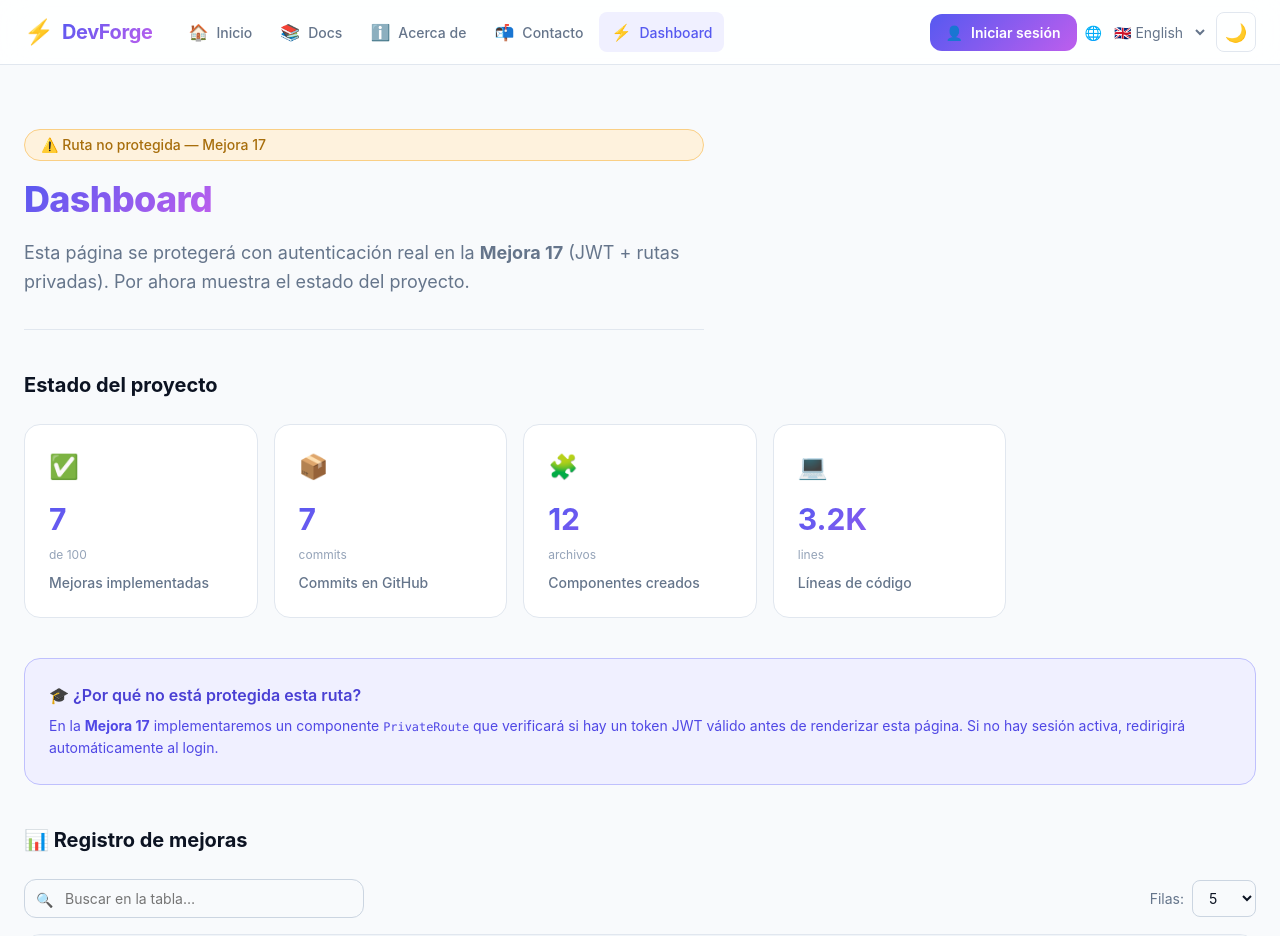
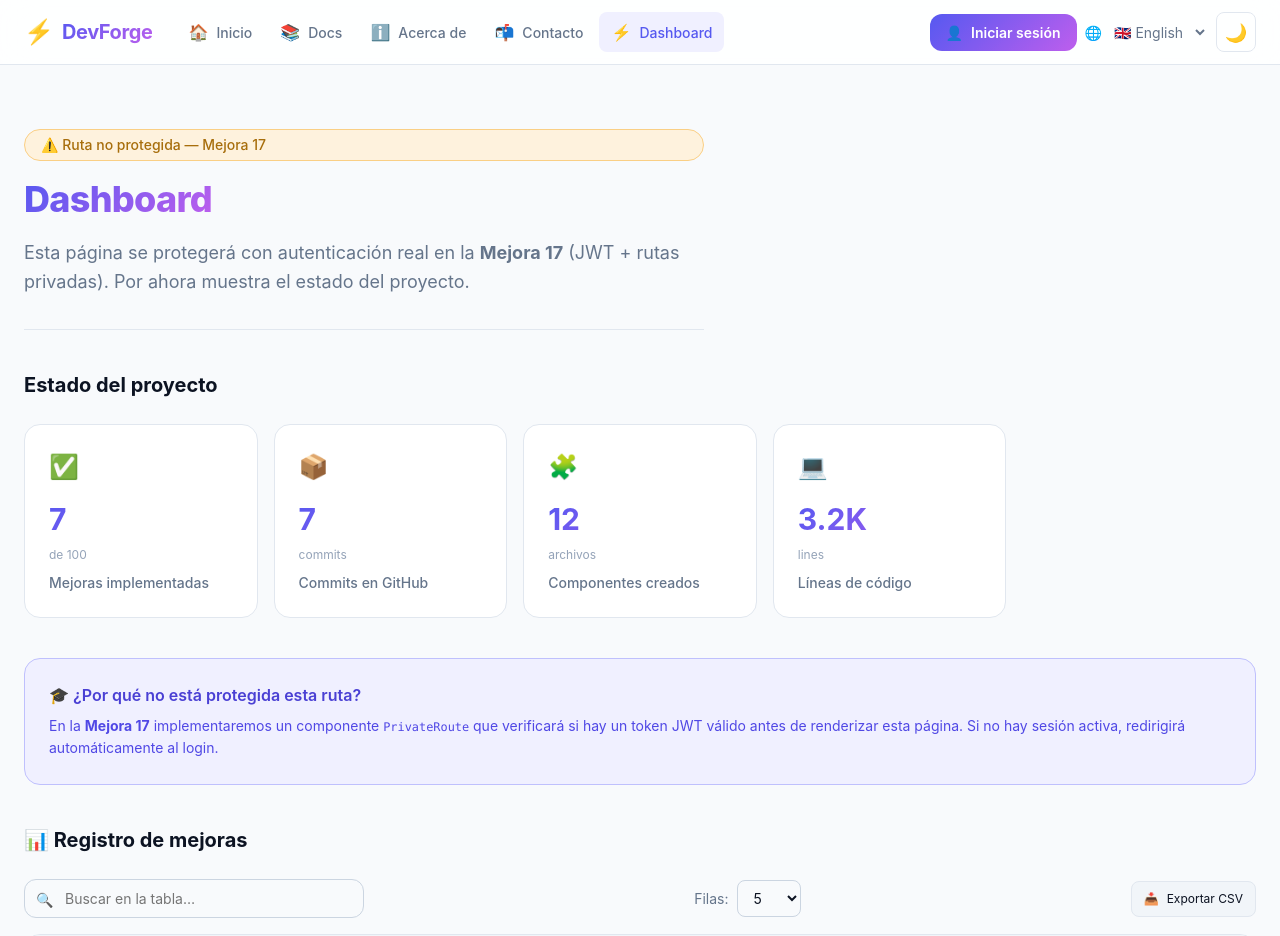
Before and after one commit to imandresmorales/devforge, a React (Vite) app: page /dashboard in a window 1280 px wide. Shown: the top 936 px of the page. Built offline with nearby package versions, Linux system fonts and the light colour scheme.

Commit message:
feat: [Mejora 19] exportacion CSV segura e interactiva en DataTable

```diff
--- a/src/components/ui/DataTable/DataTable.jsx
+++ b/src/components/ui/DataTable/DataTable.jsx
@@ -13,6 +13,7 @@
  * @module components/ui/DataTable
  */
 import { useState, useMemo } from 'react'
+import { downloadCsv } from '../../../utils/exportCsv'
 import './DataTable.css'
 
 /**
@@ -166,6 +167,27 @@ function DataTable({
             ))}
           </select>
         </div>
+
+        <button
+          type="button"
+          className="btn-secondary btn-sm"
+          onClick={() => downloadCsv('devforge-export.csv', columns, processedData)}
+          aria-label="Exportar datos visibles a archivo CSV"
+          style={{
+            display: 'inline-flex',
+            alignItems: 'center',
+            gap: 'var(--space-2)',
+            padding: 'var(--space-2) var(--space-3)',
+            borderRadius: 'var(--radius-md)',
+            background: 'var(--color-bg-tertiary)',
+            border: '1px solid var(--color-border)',
+            color: 'var(--color-text-primary)',
+            fontSize: 'var(--text-xs)',
+            cursor: 'pointer',
+          }}
+        >
+          <span aria-hidden="true">📥</span> Exportar CSV
+        </button>
       </div>
 
       {/* ── Tabla ── */}
--- /dev/null
+++ b/src/utils/exportCsv.js
@@ -0,0 +1,75 @@
+/**
+ * @fileoverview Utilidad para exportación segura de datos a formato CSV.
+ *
+ * SEGURIDAD CONTRA INYECCIÓN CSV (CSV Injection / Formula Injection):
+ * Si un campo de texto comienza con =, +, -, @, \t o \r, hojas de cálculo como MS Excel o
+ * Google Sheets pueden interpretar el contenido como una fórmula ejecutable o comando DDE.
+ * Para mitigar este riesgo, se antecede una comilla simple (') en dichas celdas.
+ *
+ * @module utils/exportCsv
+ */
+
+/**
+ * Sanitiza el valor de una celda para prevenir inyecciones de fórmulas CSV.
+ * @param {any} value - El valor a sanitizar
+ * @returns {string} El texto de la celda seguro
+ */
+export function sanitizeCsvCell(value) {
+  if (value === null || value === undefined) return ''
+
+  let str = String(value)
+
+  // Mitigación de Inyección de Fórmulas CSV
+  if (/^[=+\-@\t\r]/.test(str)) {
+    str = `'${str}`
+  }
+
+  // Escape de comillas dobles y comas
+  if (/[",\n\r]/.test(str)) {
+    str = `"${str.replace(/"/g, '""')}"`
+  }
+
+  return str
+}
+
+/**
+ * Genera el contenido de un archivo CSV seguro a partir de columnas y filas.
+ * @param {{ key: string, label: string }[]} columns - Definición de columnas
+ * @param {Object[]} data - Filas de datos
+ * @returns {string} Contenido CSV en texto con codificación UTF-8
+ */
+export function generateCsvContent(columns, data) {
+  const headers = columns.map((col) => sanitizeCsvCell(col.label)).join(',')
+
+  const rows = data.map((row) =>
+    columns
+      .map((col) => {
+        const val = row[col.key]
+        return sanitizeCsvCell(val)
+      })
+      .join(',')
+  )
+
+  return [headers, ...rows].join('\r\n')
+}
+
+/**
+ * Inicia la descarga en el navegador de un archivo CSV.
+ * @param {string} filename - Nombre del archivo a descargar (ej: 'reporte.csv')
+ * @param {{ key: string, label: string }[]} columns - Columnas a exportar
+ * @param {Object[]} data - Datos a exportar
+ */
+export function downloadCsv(filename, columns, data) {
+  const csvText = generateCsvContent(columns, data)
+  // BOM UTF-8 (\uFEFF) para forzar lectura correcta de tildes/ñ en Excel
+  const blob = new Blob(['\uFEFF' + csvText], { type: 'text/csv;charset=utf-8;' })
+  const url = URL.createObjectURL(blob)
+
+  const link = document.createElement('a')
+  link.setAttribute('href', url)
+  link.setAttribute('download', filename.endsWith('.csv') ? filename : `${filename}.csv`)
+  document.body.appendChild(link)
+  link.click()
+  document.body.removeChild(link)
+  URL.revokeObjectURL(url)
+}
```
Also changed, not shown: 1 other file (tests, documents, lock files or other folders).
